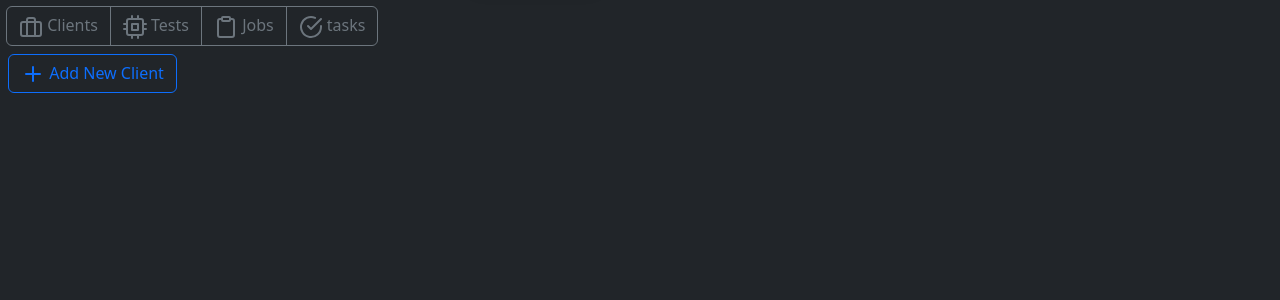
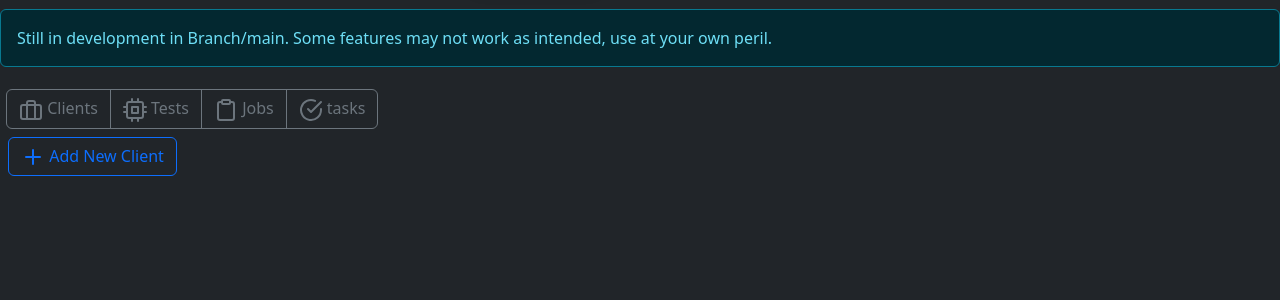
Before and after one commit to blobstar/trakr, a Flask app: page / in a window 1280 px wide. Shown: the part 71-371 px from the top of the page. Run offline with Flask 3, Linux system fonts and the light colour scheme; data that the repository does not hold is empty; some libraries are stand-ins or nearby versions.

Commit message:
added disclaimer

```diff
--- a/templates/home.html
+++ b/templates/home.html
@@ -11,7 +11,11 @@
     <link href="https://cdn.jsdelivr.net/npm/bootstrap@5.3.3/dist/css/bootstrap.min.css" rel="stylesheet" integrity="sha384-QWTKZyjpPEjISv5WaRU9OFeRpok6YctnYmDr5pNlyT2bRjXh0JMhjY6hW+ALEwIH" crossorigin="anonymous">
 
   {% include 'navbar.html' %}
+    <div class="alert alert-info" role="alert" style="margin-top:9px;">
+      Still in development in Branch/main. Some features may not work as intended, use at your own peril.
+    </div>
   {% include 'subnav.html' %}
+
 
 
     {% include 'addClientForm.html' %}
```
